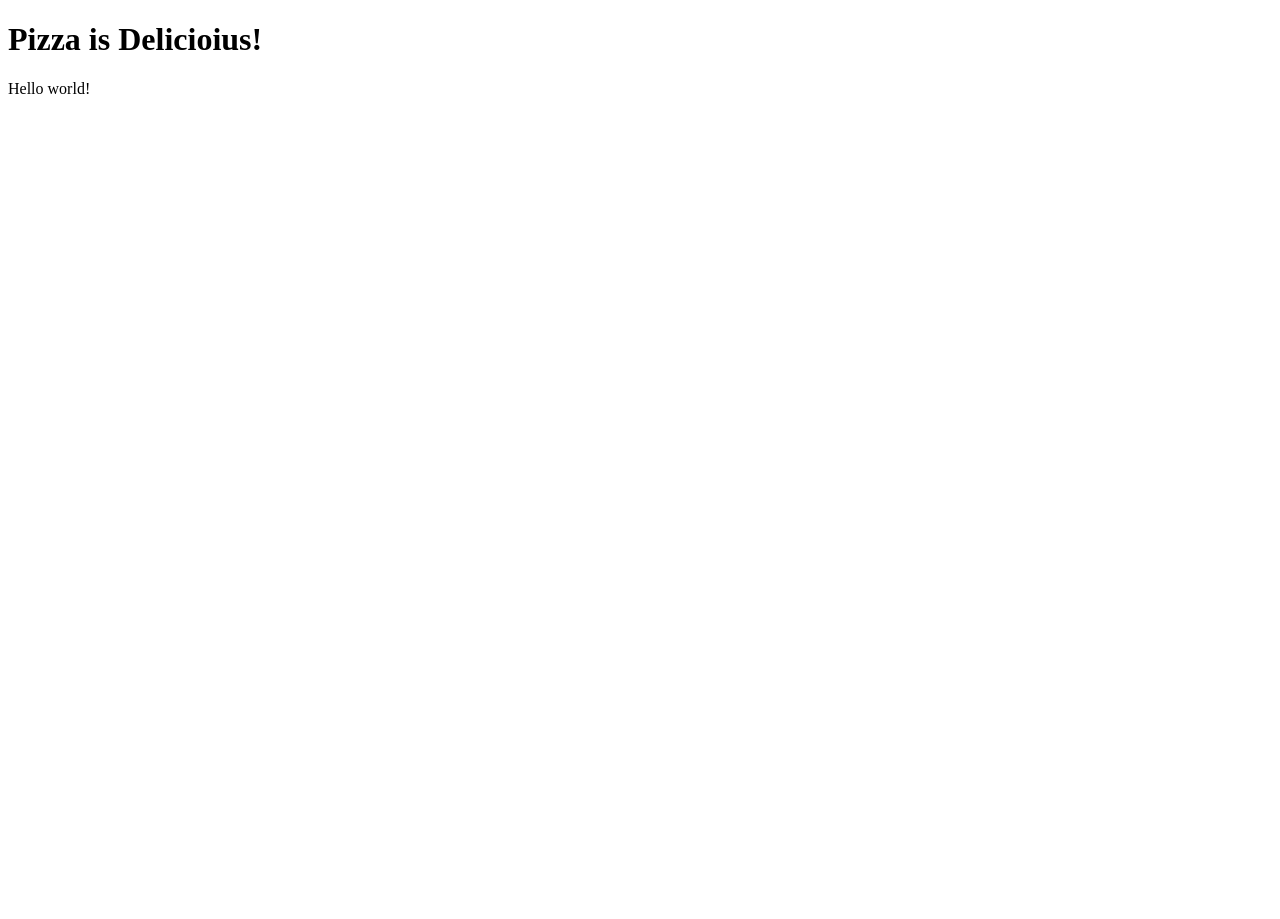
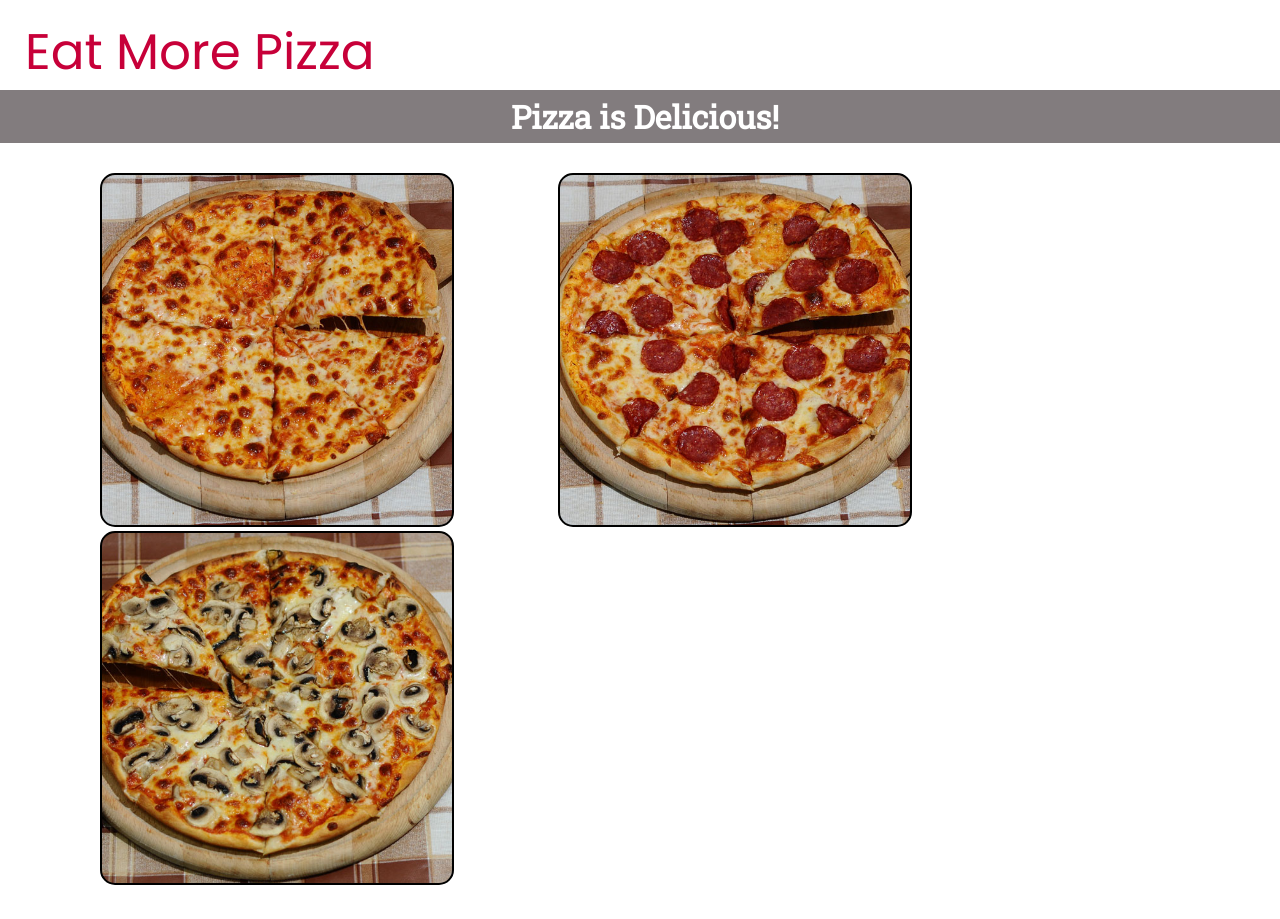
Before and after one commit to candigyrl/super-pizza, a plain HTML site: page index.html in a window 1280 px wide. Before the commit the page ends 800 px from the top, so only its background shows below. Drawn offline with Linux system fonts and the light colour scheme.

Commit message:
Adds Site Name, Header, Main Section (with pizza images) and CSS Styling

```diff
--- a/index.html
+++ b/index.html
@@ -1,11 +1,35 @@
 <!DOCTYPE html>
 <html>
-  <head>
+
+<head>
     <meta charset="utf-8">
-    <title>Hello World</title>
-  </head>
-  <body>
-      <h1>Pizza is Delicioius!</h1>
-      <p>Hello world!</p>
-  </body>
+    <title>Eat More Pizza</title>
+    <link rel="stylesheet" href="style.css" />
+</head>
+
+<body>
+
+    <p id="site-name"> Eat More Pizza </p>
+
+    <header>
+        <h1>Pizza is Delicious!</h1>
+    </header>
+
+    <main>
+
+        <div class="pizza-pie" id="cheese">
+        </div>
+
+
+        <div class="pizza-pie" id="pepperoni">
+        </div>
+
+
+        <div class="pizza-pie" id="mushroom">
+        </div>
+    </main>
+
+
+</body>
+
 </html>
--- /dev/null
+++ b/style.css
@@ -0,0 +1,70 @@
+@import url('https://fonts.googleapis.com/css?family=Poppins|Roboto+Slab');
+
+body{
+  margin: auto;
+  height: 100%;
+}
+
+/*styling for  name of company*/
+#site-name {
+    padding: 15px 0 0 25px;
+    margin: 0;
+    color: #C70039;
+    font-family: 'Poppins', sans-serif;
+    font-size: 50px;
+}
+
+
+/*styling for header and tagline*/
+header {
+    padding: 5px;
+    margin: 0;
+    width: 100%;
+    height: 10%;
+    background-color: #827C7E;
+    color: white;
+    text-align: center;
+    font-family: 'Roboto Slab', serif;
+}
+
+header h1 {
+    padding: 0;
+    margin: 0;
+}
+
+
+/*styling for  individual pizza pies*/
+
+main{
+  padding: 30px 0 30px 0;
+  margin: 0;
+  width: 100%;
+  height: 100%;
+}
+
+.pizza-pie {
+    padding: 0;
+    border: solid 2px;
+    border-radius: 15px;
+    height: 350px;
+    width: 350px;
+    display: inline-block;
+    margin-left: 100px;
+    text-align: center;
+    color: black;
+}
+
+#cheese {
+    background:url('images/plain_pizza.jpg') no-repeat center center;
+    background-size: cover;
+}
+
+#pepperoni{
+    background:url('images/pepperoni_pizza.jpg') no-repeat center center;
+    background-size: cover;
+  }
+
+#mushroom{
+    background:url('images/mushroom.jpg') no-repeat center center;
+    background-size: cover;
+}
```
Also changed, not shown: images/mushroom.jpg (added), images/pepperoni_pizza.jpg (added), images/plain_pizza.jpg (added), 1 other file.
